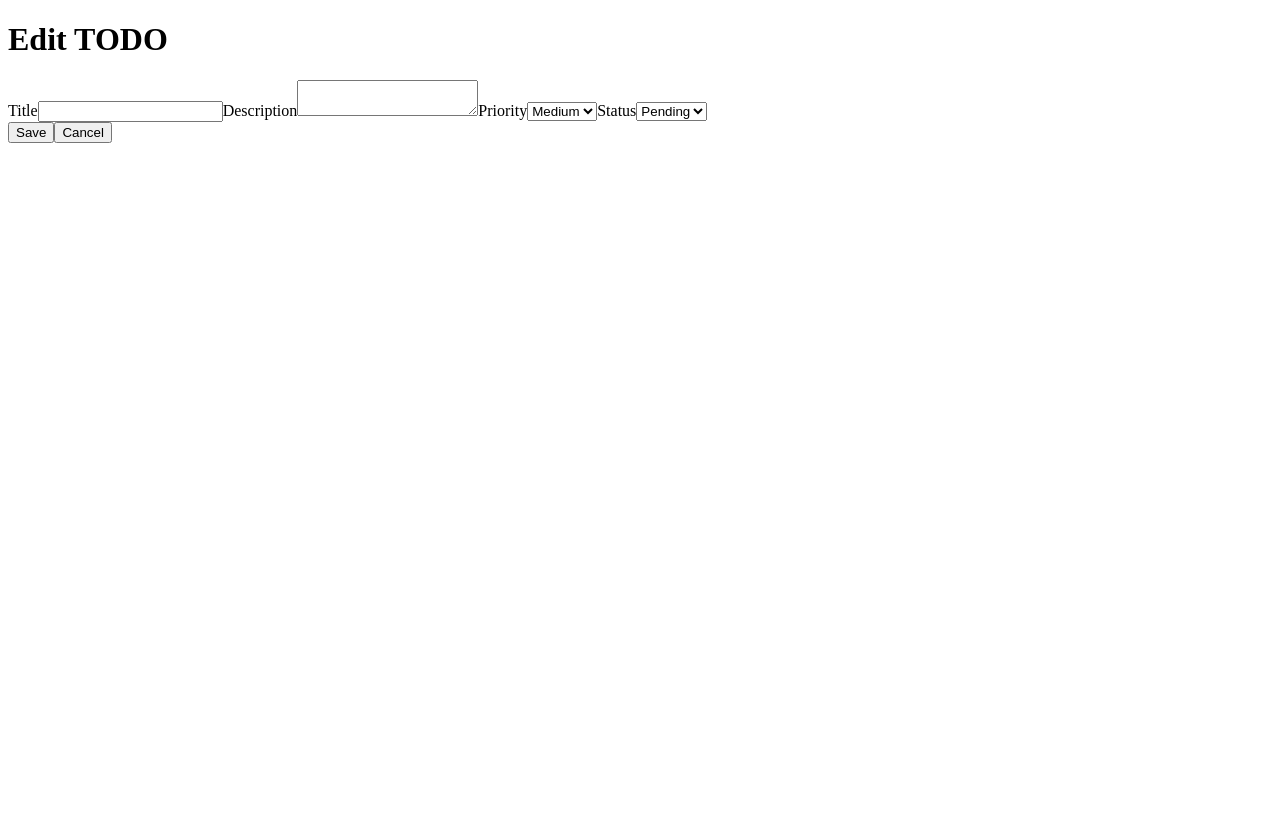
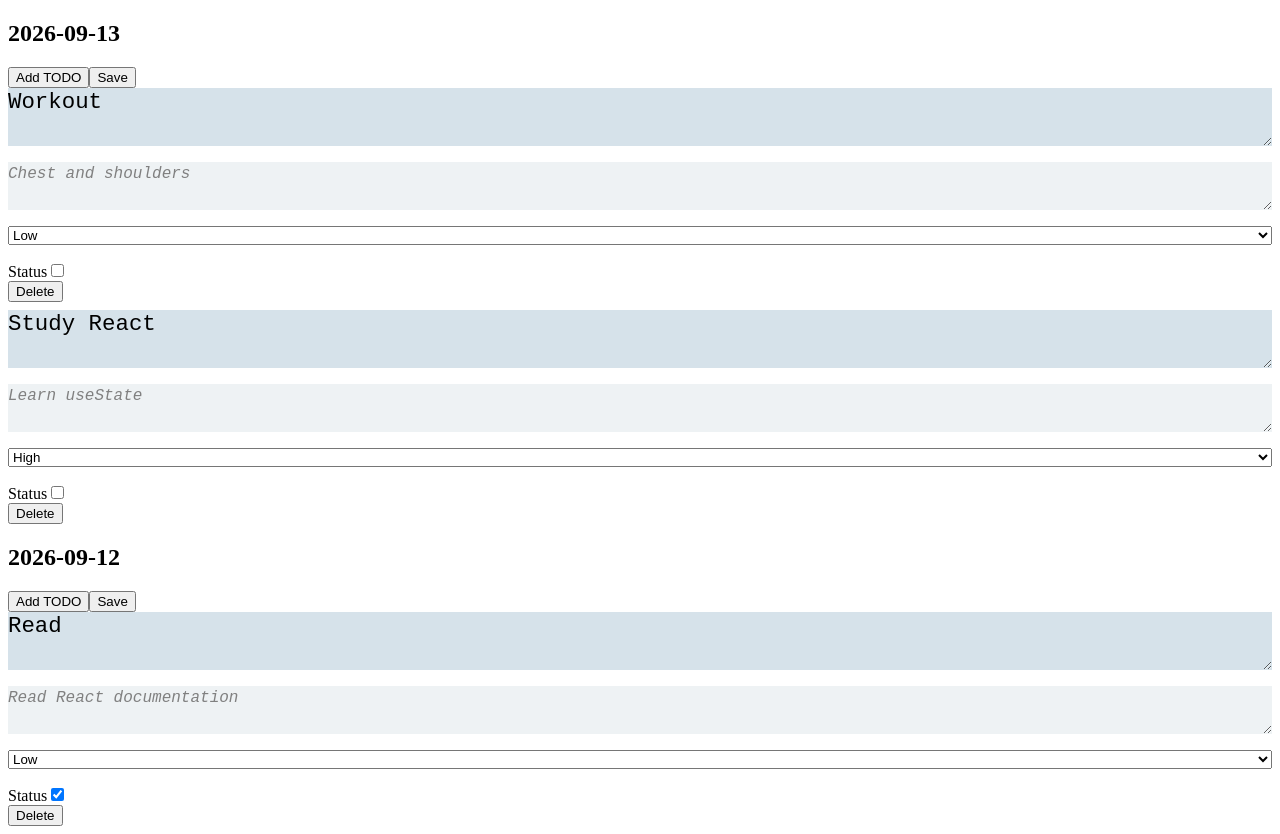
Before and after one commit to NgKaiWen7/PersonalApp, a React app in the folder frontend/: page /todo/edit in a window 1280 px wide. Before the commit the page ends 800 px from the top, so only its background shows below. Built offline with nearby package versions, Linux system fonts and the light colour scheme; the HTML template or start-up script is replaced by a standard one.

Commit message:
Improve todo list handling

```diff
--- a/frontend/src/TODOPages/Todo.css
+++ b/frontend/src/TODOPages/Todo.css
@@ -1,12 +1,9 @@
 .todo {
   margin-top: 24px;
 }
-
-.todo-title {
+.todo-header {
   font-size: 5rem;
   margin: 0 0 12px 0;
-}
-.todo-header {
   display: flex;
   align-items: center; /* Aligns the text and button vertically */
   gap: 10px;           /* Puts a 10px space between the title and the button */
--- a/frontend/src/TODOPages/Todo.jsx
+++ b/frontend/src/TODOPages/Todo.jsx
@@ -1,37 +1,36 @@
 import "./Todo.css";
 import { useNavigate } from "react-router-dom";
 import editIcon from '../assets/editbutton.png';
+import { TodoDays } from "./TodoEdit.jsx";
 
-const todos = [
+const days = [
   {
-    id: 1,
-    title: "Study React",
-    description: "Learn components, props, and state",
-    status: true,
-    priority: "low",
+    date: "2026-09-13",
+    todos: [
+      { id: 1, title: "Workout", priority: "normal", status: null },
+      { id: 2, title: "Study React", priority: "high", status: null },
+    ],
   },
   {
-    id: 2,
-    title: "Work on personal manager",
-    description: "Build the daily todo page",
-    status: true,
-    priority: "high",
+    date: "2026-09-12",
+    todos: [
+      { id: 3, title: "Read", priority: "normal", status: null },
+    ],
   },
   {
-    id: 3,
-    title: "Read a book",
-    description: "Read 20 pages before sleeping",
-    status: true,
-    priority: "medium",
-  },
-  {
-    id: 4,
-    title: "Exercise",
-    description: "Go for a 30-minute walk",
-    status: false,
-    priority: "critical",
+    date: "2026-09-11",
+    todos: [
+      { id: 4, title: "Buy groceries", priority: "low", status: null },
+    ],
   },
 ];
+
+const priorityColors = {
+  low: "priority-low",
+  medium: "priority-medium",
+  high: "priority-high",
+  critical: "priority-critical",
+};
 
 async function handleStatusChange(uuid, status) {
   await fetch(`/api/todos/${uuid}`, {
@@ -52,12 +51,7 @@ export function TodoItem({
   priority,
   onStatusChange,
 }) {
-  const priorityColors = {
-    low: "priority-low",
-    medium: "priority-medium",
-    high: "priority-high",
-    critical: "priority-critical",
-  };
+
   return (
     <div className={`todo-item ${priorityColors[priority] || ""}`}>
       <div className="todo-main">
@@ -81,7 +75,7 @@ export function Todo() {
   return (
     <section className="todo">
       <div className="todo-header">
-        <h2 className="todo-title">TODO</h2>
+        <h2 className="todo-header">TODO</h2>
         <button
           className="edit-btn"
           onClick={() => navigate("/todo/edit")}
@@ -91,16 +85,7 @@ export function Todo() {
       </div>
 
       <div className="todo-list">
-        {todos.map((todo) => (
-          <TodoItem
-            key={todo.id}
-            title={todo.title}
-            description={todo.description}
-            status={todo.status}
-            priority={todo.priority}
-            onStatusChange={handleStatusChange}
-          />
-        ))}
+        <TodoDays daysToShow={1} />
       </div>
     </section>
   );
--- /dev/null
+++ b/frontend/src/TODOPages/TodoEdit.css
@@ -0,0 +1,30 @@
+.day-header {
+  flex-direction: column;
+}
+.todo-form {
+  display: flex;
+  flex-direction: column;
+  gap: 16px;
+}
+
+.todo-title,
+.todo-description {
+    border: none;
+    outline: none;
+  margin: 0;
+  padding: 0;
+  outline: none;
+ background: #d6e2ea;
+}
+
+.todo-title {
+  font-size: 1.4rem;
+  line-height: 1.3;
+}
+
+.todo-description {
+  font-size: 1rem;
+  line-height: 1.5;
+  font-style: italic;
+    background: #eef2f4;
+}
--- a/frontend/src/TODOPages/TodoEdit.jsx
+++ b/frontend/src/TODOPages/TodoEdit.jsx
@@ -1,81 +1,257 @@
-import { useState } from "react";
+import { useEffect, useState, useRef, useImperativeHandle } from "react";
 import { useNavigate } from "react-router-dom";
+import "./TodoEdit.css";
 
-export default function TodoEdit() {
-  const navigate = useNavigate();
+let nextClientKey = 100;
 
-  const [title, setTitle] = useState("");
-  const [description, setDescription] = useState("");
-  const [priority, setPriority] = useState("medium");
-  const [status, setStatus] = useState("pending");
-
-  function handleSave() {
-    // TODO: send data to backend
-    console.log({
-      title,
-      description,
-      priority,
-      status,
+function fetchTodos() {
+  return new Promise((resolve) => {
+    setTimeout(() => {
+      resolve([
+        {
+          date: "2026-09-13",
+          todos: [
+            {
+              clientKey: nextClientKey++, // <-- Direct assignation
+              id: 1,
+              title: "Workout",
+              description: "Chest and shoulders",
+              priority: "normal",
+              status: "",
+            },
+            {
+              clientKey: nextClientKey++, // <-- Direct assignation
+              id: 2,
+              title: "Study React",
+              description: "Learn useState",
+              priority: "high",
+              status: "",
+            },
+          ],
+        },
+        {
+          date: "2026-09-12",
+          todos: [
+            {
+              clientKey: nextClientKey++, // <-- Direct assignation
+              id: 3,
+              title: "Read",
+              description: "Read React documentation",
+              priority: "normal",
+              status: "done",
+            },
+          ],
+        },
+      ]);
+    }, 0);
   });
-
-    navigate("/");
 }
 
-  function handleCancel() {
-    navigate("/");
+
+function TodoTitle({ title, ref }) {
+  return <textarea ref={ref} className="todo-title" defaultValue={title} />;
 }
 
+function TodoDescription({ description, ref }) {
   return (
-    <div className="todo-edit">
-      <h1>Edit TODO</h1>
+    <textarea
+      ref={ref}
+      className="todo-description"
+      defaultValue={description}
+    />
+  );
+}
 
-      <div className="todo-form">
-        <label>
-          Title
-          <input
-            type="text"
-            value={title}
-            onChange={(e) => setTitle(e.target.value)}
-          />
-        </label>
-
-        <label>
-          Description
-          <textarea
-            value={description}
-            onChange={(e) => setDescription(e.target.value)}
-          />
-        </label>
-
-        <label>
-          Priority
-          <select
-            value={priority}
-            onChange={(e) => setPriority(e.target.value)}
-          >
+function TodoPriority({ priority, ref }) {
+  return (
+    <select ref={ref} className="todo-priority" defaultValue={priority}>
       <option value="low">Low</option>
       <option value="medium">Medium</option>
       <option value="high">High</option>
       <option value="critical">Critical</option>
     </select>
-        </label>
+  );
+}
 
+function TodoStatus({ status, ref }) {
+  return (
     <label>
       Status
-          <select
-            value={status}
-            onChange={(e) => setStatus(e.target.value)}
-          >
-            <option value="pending">Pending</option>
-            <option value="done">Done</option>
-          </select>
+      <input ref={ref} type="checkbox" defaultChecked={status} />
     </label>
+  );
+}
 
-        <div className="todo-actions">
-          <button onClick={handleSave}>Save</button>
-          <button onClick={handleCancel}>Cancel</button>
+function TodoRow({ todo, todoRef , onDelete }) {
+  const titleRef = useRef(null);
+  const descriptionRef = useRef(null);
+  const priorityRef = useRef(null);
+  const statusRef = useRef(null);
+
+  useImperativeHandle(todoRef, () => {
+    return {
+      getTodo: () => {
+        return {
+          ...todo,
+          title: titleRef.current.value,
+          description: descriptionRef.current.value,
+          priority: priorityRef.current.value,
+          status: statusRef.current.checked,
+        };
+      }
+    };
+  });
+
+  return (
+    <div className="todo-edit">
+      <div className="todo-form">
+        <TodoTitle ref={titleRef} title={todo.title} />
+        <TodoDescription ref={descriptionRef} description={todo.description} />
+        <TodoPriority ref={priorityRef} priority={todo.priority} />
+        <TodoStatus ref={statusRef} status={todo.status} />
       </div>
-      </div>
+      <button className="delete-btn" onClick={onDelete}>
+        Delete
+      </button>
     </div>
   );
 }
+
+function DaySection({ date, todos, appendTodo ,removeTodo}) {
+  const todoRefs = useRef({});
+
+  function saveDay() {
+    const data = todos.map((todo) => {
+      // Access the exposed function from our dictionary of refs
+      return todoRefs.current[todo.clientKey].getTodo();
+    });
+    console.log("Saving data:", data);
+    // POST/PUT data here
+  }
+
+  function deleteTodo(todo) {
+    const itemKey = todo.key ? todo.key : todo.clientKey;
+
+    // Remove it from our refs dictionary to free up memory
+    delete todoRefs.current[itemKey];
+
+    // 2. Call the prop function to update the state in TodoDays
+    removeTodo(todo);
+  }
+
+  function addTodo() {
+    appendTodo({
+      // 3. MUST add a unique clientKey here!
+      clientKey: nextClientKey++, // or Date.now().toString()
+      id: null,
+      title: "",
+      description: "",
+      priority: "medium",
+      status: false,
+    });
+  }
+
+  return (
+    <section className="day-section">
+      <div className="day-header">
+        <h2>{date}</h2>
+        <button onClick={addTodo}>Add TODO</button>
+        <button onClick={saveDay}>Save</button>
+      </div>
+
+      <div className="todo-list">
+        {todos.map((todo) => {
+          // Define the key once to keep the code clean
+          const itemKey = todo.clientKey;
+
+          return (
+            <TodoRow
+              key={itemKey}
+              todo={todo}
+              onDelete={() => deleteTodo(todo)}
+              todoRef={(element) => {
+                if (element) {
+                  todoRefs.current[itemKey] = element;
+                }
+              }}
+            />
+          );
+        })}
+      </div>
+    </section>
+  );
+}
+
+// 1. Accept a variable/prop to determine how many days to show
+function TodoDays({ daysToShow }) {
+  const [days, setDays] = useState([]);
+
+  useEffect(() => {
+    fetchTodos().then((allDays) => {
+      // 2. If daysToShow is 1, filter only today's data
+      if (daysToShow === 1) {
+        // Get today's date in YYYY-MM-DD format (adjust if your backend uses a different format like DD/MM/YYYY)
+        const todayStr = new Date().toISOString().split("T")[0];
+
+        const todayData = allDays.filter((day) => day.date === todayStr);
+        setDays(todayData);
+      }
+      // Optional: If they pass another number (like 3), take only that many days
+      else if (daysToShow > 1) {
+        setDays(allDays.slice(0, daysToShow));
+      }
+      // Otherwise, show all fetched days
+      else {
+        setDays(allDays);
+      }
+    });
+  }, [daysToShow]); // Re-run if daysToShow changes
+
+  // 3. Fixed state mutation in appendTodo
+  function appendTodo(date, todo) {
+    setDays((prevDays) =>
+      prevDays.map((day) => {
+        if (day.date === date) {
+          // Return a new object with the new todo appended, rather than using .push()
+          return { ...day, todos: [...day.todos, todo] };
+        }
+        return day;
+      })
+    );
+  }
+  function removeTodo(date, todoToRemove) {
+    setDays((prevDays) =>
+      prevDays.map((day) => {
+        if (day.date === date) {
+          // Find the matching key
+          const keyToRemove = todoToRemove.clientKey;
+
+          // Return a new day object with the item filtered out
+          return {
+            ...day,
+            todos: day.todos.filter(t => (t.clientKey) !== keyToRemove)
+          };
+        }
+        return day;
+      })
+    );
+  }
+  return (
+    <div className="todo-days">
+      {days.map((day) => (
+        <DaySection
+          key={day.date} // This key is perfect!
+          date={day.date}
+          todos={day.todos}
+          appendTodo={(todo) => appendTodo(day.date, todo)}
+          removeTodo={(todo) => removeTodo(day.date, todo)}
+        />
+      ))}
+    </div>
+  );
+}
+
+export default TodoDays;
+
+
+export { TodoDays };
--- a/frontend/src/main.jsx
+++ b/frontend/src/main.jsx
@@ -3,14 +3,14 @@ import ReactDOM from "react-dom/client";
 import { BrowserRouter, Routes, Route } from "react-router-dom";
 
 import App from "./App";
-import TodoEdit from "./TODOPages/TodoEdit";
 import WorkoutEdit from "./WorkoutPages/WorkoutEdit";
+import { TodoDays } from "./TODOPages/TodoEdit.jsx";
 
 ReactDOM.createRoot(document.getElementById("root")).render(
   <BrowserRouter>
     <Routes>
       <Route path="/" element={<App />} />
-      <Route path="/todo/edit" element={<TodoEdit />} />
+      <Route path="/todo/edit" element={<TodoDays />} />
       <Route path="/workout/edit" element={<WorkoutEdit />} />
     </Routes>
   </BrowserRouter>
```
Also changed, not shown: 1 other file (tests, documents, lock files or other folders). Lines whose indentation alone changed are shown as unchanged.
